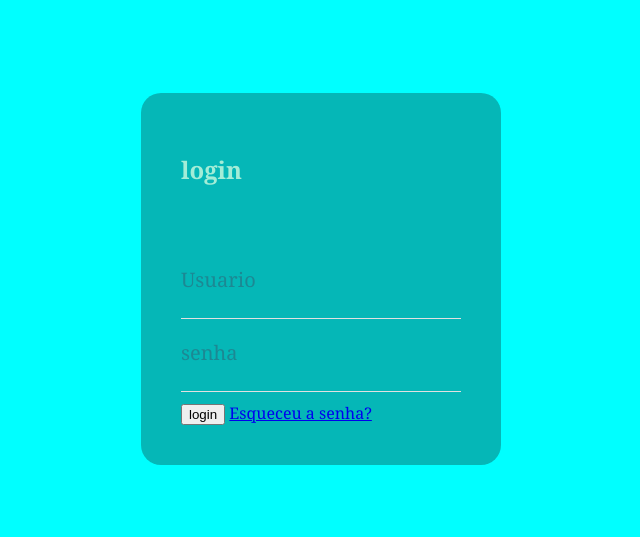
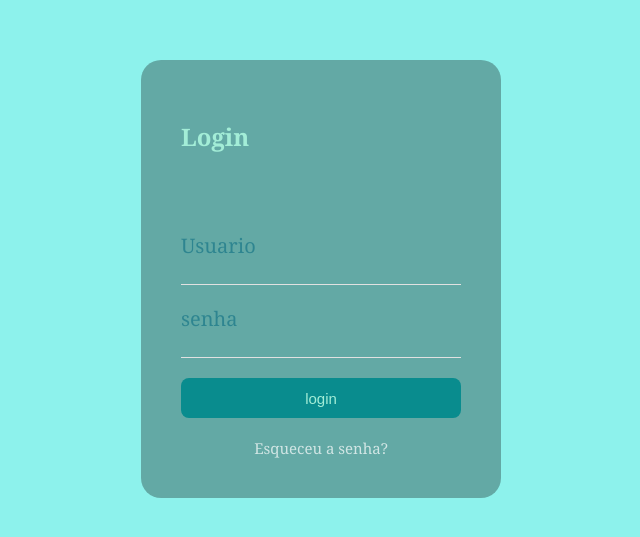
Before and after one commit to Laizia/TDS_DS_2023, a plain HTML site: page aula_03/login.html in a window 1280 px wide. Shown: the part 121-658 px from the top of the page, without its empty margins (319-959 px from the left). Drawn offline with Linux system fonts and the light colour scheme.

Commit message:
conclusao do login dia 17/08/2023

```diff
--- a/aula_03/login.html
+++ b/aula_03/login.html
@@ -6,10 +6,10 @@
     <title>Document</title>
 </head>
 <body>
-    <div id="login">
+    <div id="Login">
         <form class="card">
            <div class="card-header">
-             <h2>login</h2>
+             <h2>Login</h2>
            </div>
            <div class="card-content">
               <div class="card-content-area">
--- a/aula_03/styles.css
+++ b/aula_03/styles.css
@@ -1,10 +1,10 @@
 body{
   padding: 0px;
   margin: 0px;
-  background-color: aqua;
+  background-color: rgba(78, 235, 227, 0.644);
 }
 
-#login{
+#Login{
     display: flex;
     justify-content: center;
     align-items: center;
@@ -13,7 +13,7 @@ body{
 }
 
 .card{
-    background-color: rgba(19, 19, 19, 0.3);
+    background-color: rgba(0, 0, 0, 0.3);
     padding: 40px;
     border-radius: 20px;
     width: 280px;
@@ -32,6 +32,7 @@ body{
 }
 
 .card-content input{
+    color: #fff;
     margin-top: 10px;
     padding: 0 5px;
     background-color: transparent;
@@ -47,3 +48,31 @@ body{
     padding: 10px 0px;
 
 }
+
+.card-footer{
+    display: flex;
+    flex-direction: column;
+
+}
+
+.card-footer .submit{
+    cursor: pointer;
+    width: 100%;
+    height: 40px;
+    background-color: #098c8e;
+    border: none;
+    border-radius: 8px;
+    color: #a3edd7;
+    font-size: 15px;
+    margin: 10px 0px;
+    text-transform: lowercase;
+}
+
+.card-footer a{
+ color: #fff;
+text-decoration: none;
+text-align: center;
+font-size: 15px;
+margin-top: 10px;
+opacity: 0.7;
+}
```
